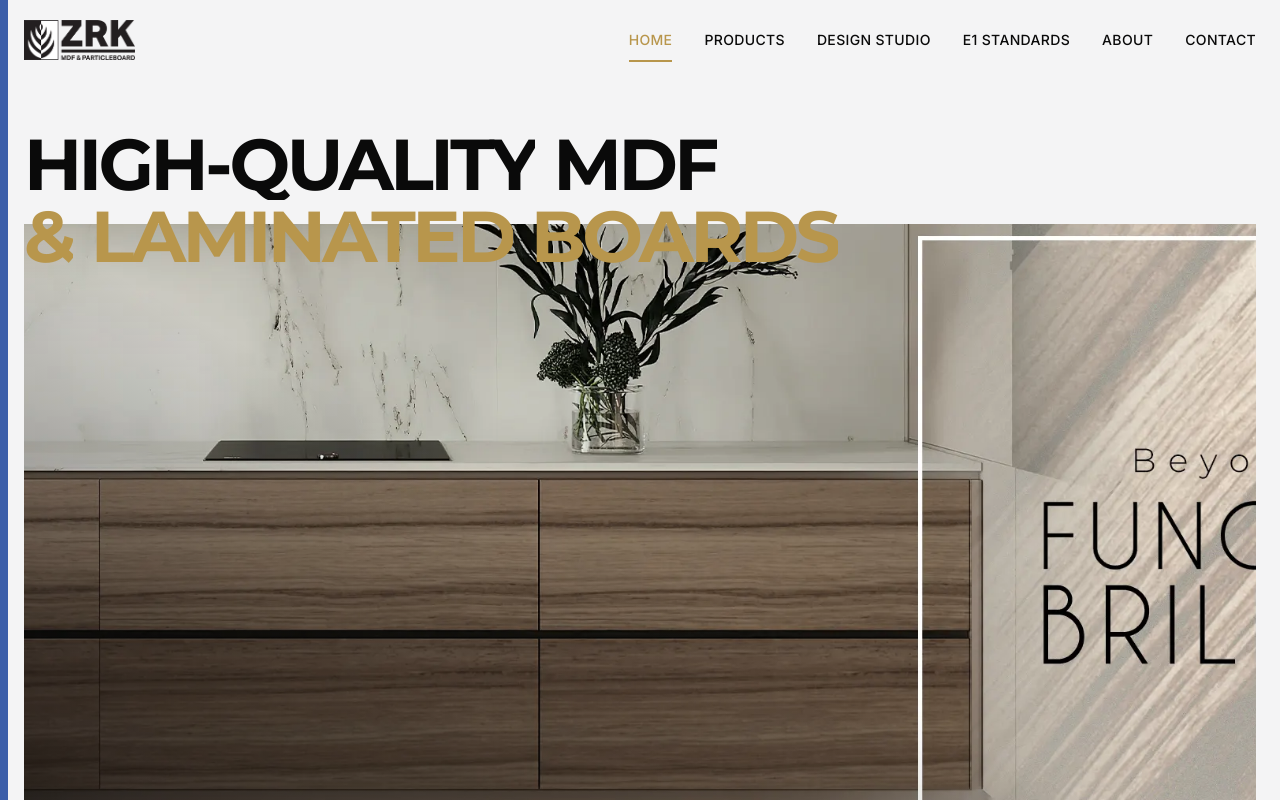
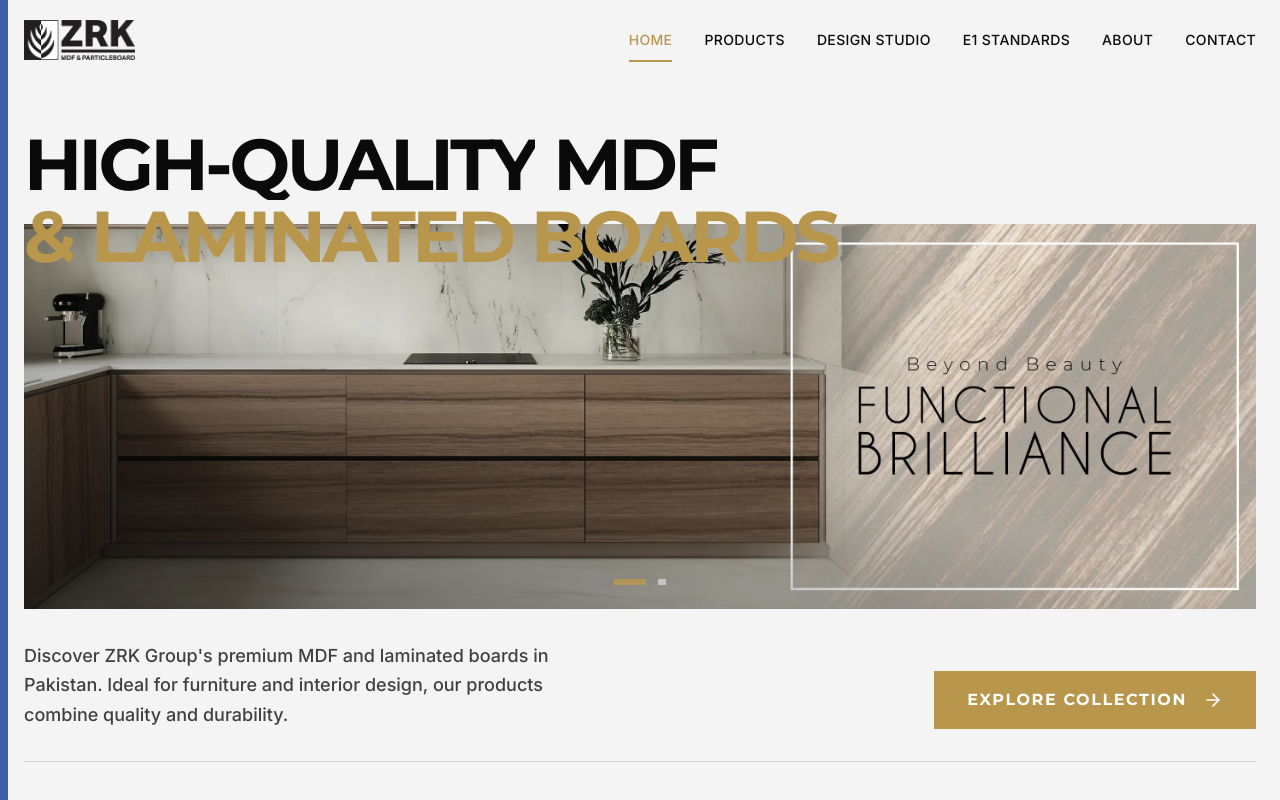
Before and after one commit to mashood-yar/ZRK-Website-2026, a React (Vite) app: page / in a window 1280 px wide. Shown: the top 800 px of the page. Built offline with nearby package versions, Linux system fonts and the light colour scheme.

Commit message:
UI: Remove crop and scaling from Home hero slider to display original dimensions

```diff
--- a/src/pages/Home.jsx
+++ b/src/pages/Home.jsx
@@ -30,25 +30,22 @@ const CinematicSlider = () => {
     }, []);
 
     return (
-        <div className="relative w-full aspect-hero overflow-hidden rounded filter grayscale-[15%]">
+        <div className="relative w-full overflow-hidden rounded filter grayscale-[15%] grid items-center justify-center bg-transparent">
             <AnimatePresence>
                 <motion.div
                     key={current}
-                    initial={{ opacity: 0, scale: 1 }}
-                    animate={{ opacity: 1, scale: 1.1 }}
-                    exit={{ opacity: 0, scale: 1.15 }}
-                    transition={{
-                        opacity: { duration: 1.5, ease: "easeInOut" },
-                        scale: { duration: 9, ease: "linear" }
-                    }}
-                    className="absolute inset-0 w-full h-full origin-center"
+                    initial={{ opacity: 0 }}
+                    animate={{ opacity: 1 }}
+                    exit={{ opacity: 0 }}
+                    transition={{ duration: 1.5, ease: "easeInOut" }}
+                    className="col-start-1 row-start-1 w-full flex justify-center"
                 >
                     <picture>
                         <source media="(max-width: 768px)" srcSet={slides[current].mobile} />
                         <img
                             src={slides[current].desktop}
                             alt={`ZRK Architectural Banner ${current + 1}`}
-                            className="w-full h-full object-cover"
+                            className="w-auto h-auto max-w-full block mx-auto"
                             loading={current === 0 ? "eager" : "lazy"}
                             fetchpriority={current === 0 ? "high" : "auto"}
                         />
```
